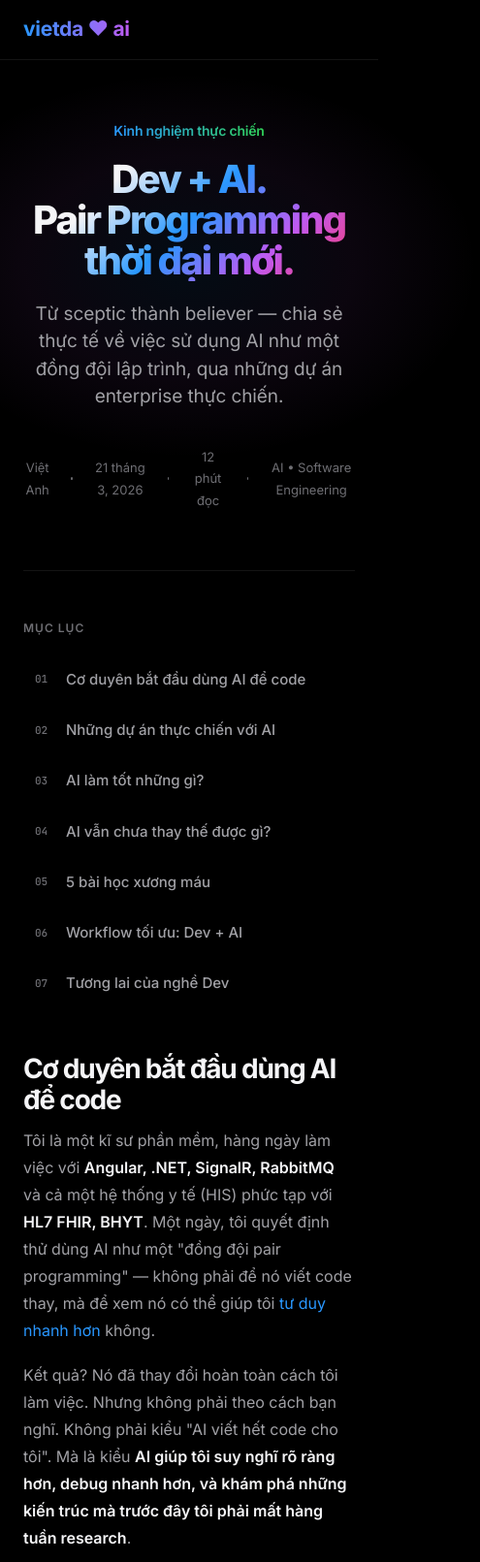
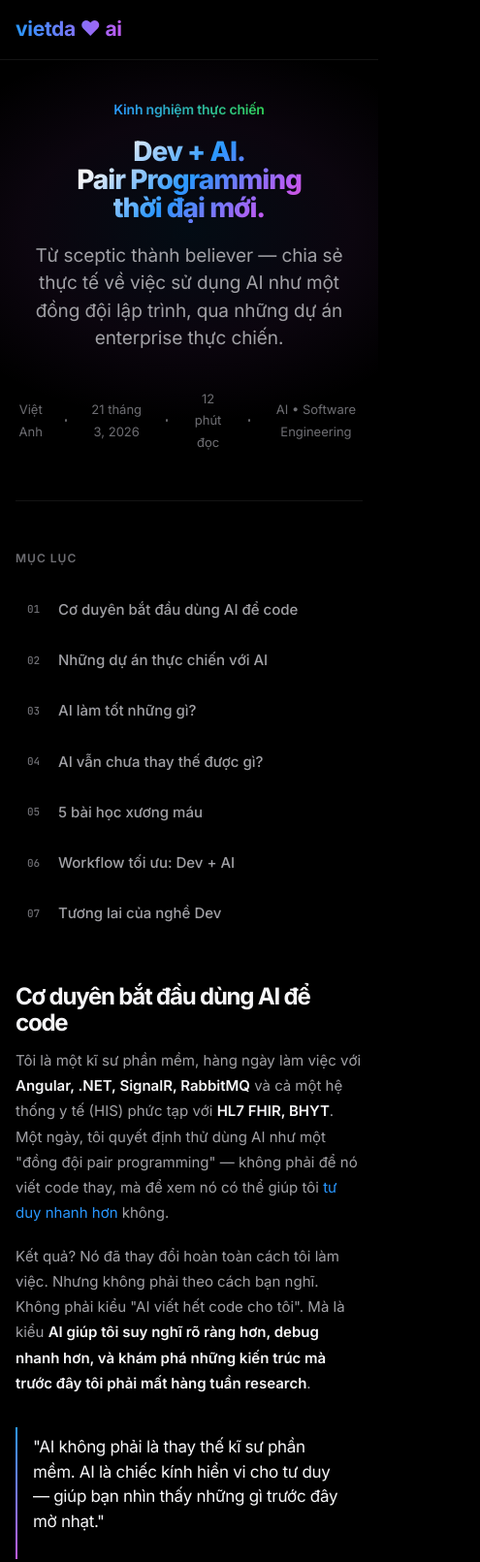
Before and after one commit to xoaicatchu/xoaicatchu.github.io, a plain HTML site: page index.html in a window 390 px wide. Shown: the top 1611 px of the page at 97% size, 495 px wide, since content can reach past the window. Drawn offline with Linux system fonts and the light colour scheme.

Commit message:
fix: mobile layout overflow on iPhone - responsive fixes

```diff
--- a/index.html
+++ b/index.html
@@ -53,8 +53,11 @@
             color: var(--text-primary);
             line-height: 1.75;
             font-size: 17px;
-            overflow-x: hidden;
+            overflow-x: clip;
+            -webkit-overflow-scrolling: touch;
         }
+
+        html { overflow-x: clip; }
 
         ::selection {
             background: rgba(41, 151, 255, 0.3);
@@ -66,13 +69,15 @@
         .container {
             max-width: 720px;
             margin: 0 auto;
-            padding: 0 24px;
+            padding: 0 20px;
+            word-break: break-word;
+            overflow-wrap: break-word;
         }
 
         .container-wide {
             max-width: 980px;
             margin: 0 auto;
-            padding: 0 24px;
+            padding: 0 20px;
         }
 
         /* ========== NAVIGATION ========== */
@@ -571,7 +576,8 @@
         .table-wrap {
             border: 1px solid var(--border);
             border-radius: 12px;
-            overflow: hidden;
+            overflow-x: auto;
+            -webkit-overflow-scrolling: touch;
             margin: 28px 0;
         }
 
@@ -692,17 +698,28 @@
 
         /* ========== RESPONSIVE ========== */
         @media (max-width: 768px) {
-            .hero { padding: 120px 0 60px; }
-            .hero h1 { letter-spacing: -2px; }
+            .hero { padding: 100px 0 48px; }
+            .hero h1 { letter-spacing: -1px; font-size: 32px; }
             .stats { grid-template-columns: repeat(2, 1fr); }
             .nav-links { display: none; }
             .toc ol { grid-template-columns: 1fr; }
+            .callout { padding: 16px; }
+            .code-block pre { padding: 12px 14px; font-size: 12px; }
+            .article-card { padding: 20px 16px; }
+            blockquote { margin-left: 0; padding-left: 16px; }
+            blockquote p { font-size: 17px !important; }
         }
 
         @media (max-width: 480px) {
-            body { font-size: 16px; }
-            .article h2 { font-size: 28px; }
-            .stat-num { font-size: 26px; }
+            body { font-size: 15px; }
+            .container, .container-wide { padding: 0 16px; }
+            .article h2 { font-size: 24px; }
+            .stat-num { font-size: 24px; }
+            .hero h1 { font-size: 28px; }
+            .stats { gap: 1px; }
+            .stat { padding: 20px 12px; }
+            table { font-size: 13px; }
+            th, td { padding: 8px 10px; }
         }
     </style>
 </head>
```
